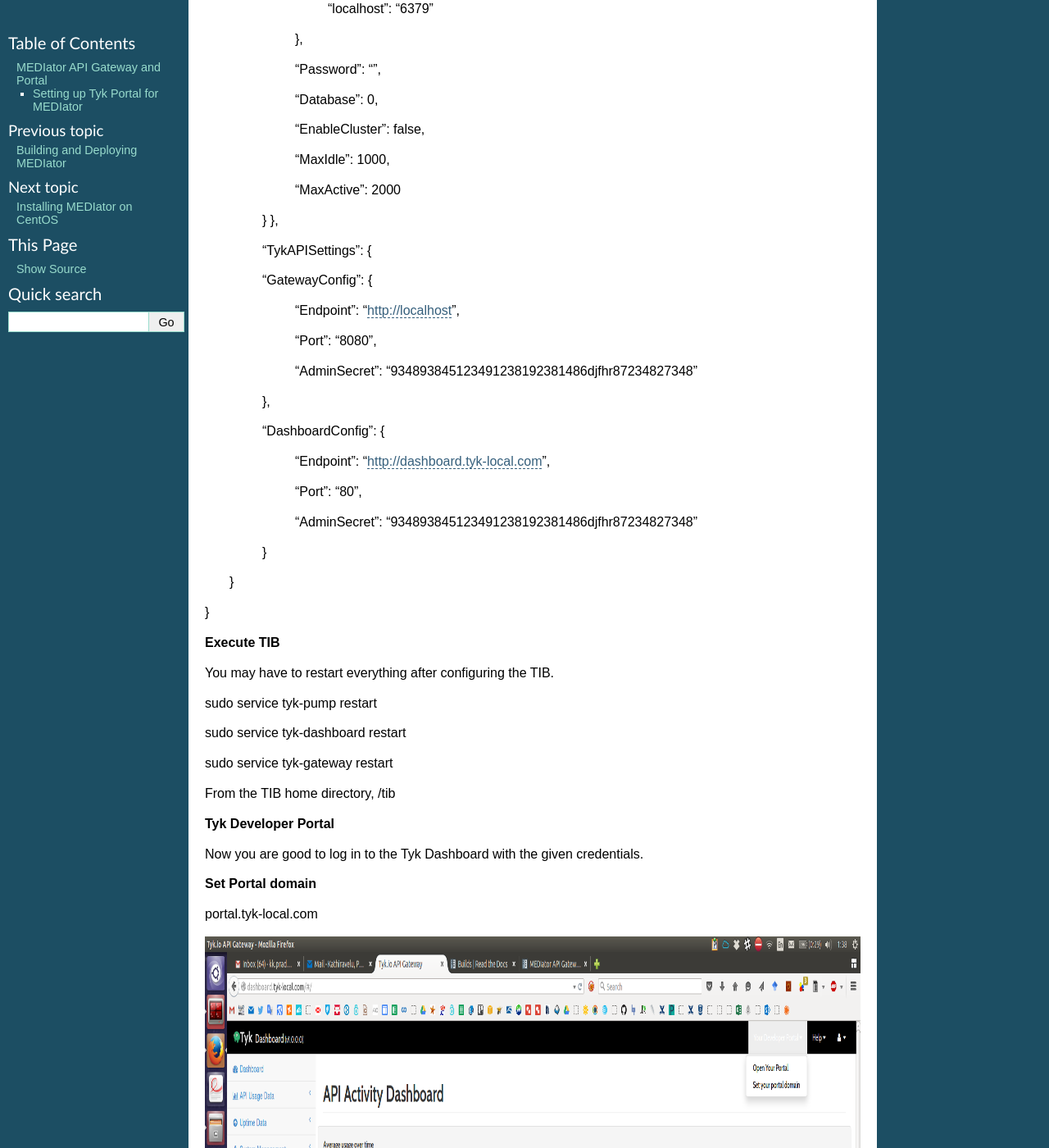
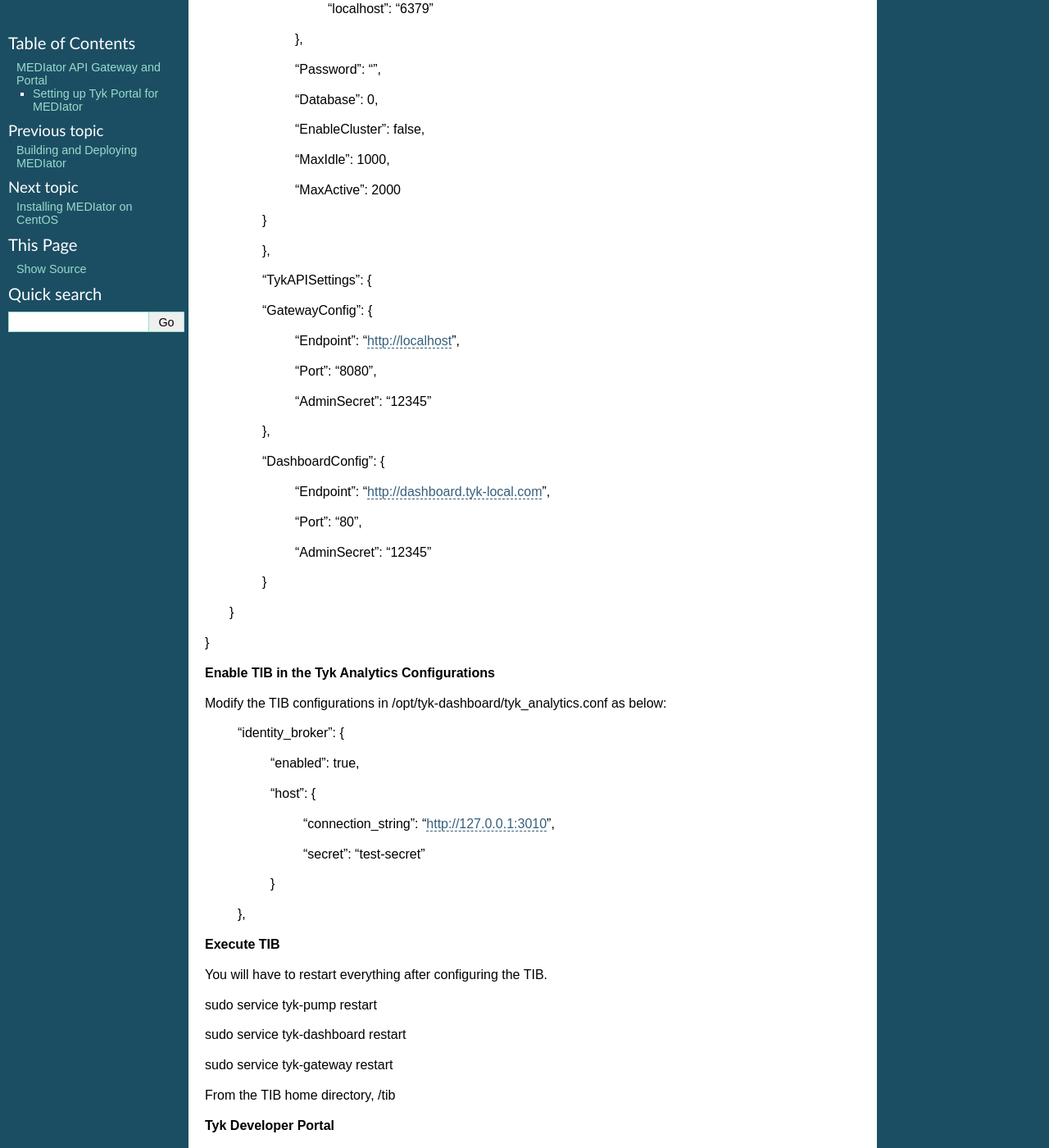
Before and after one commit to pradeeban/mediator, a Sphinx documentation site: the page built from docs/source/sections/API-Gateway.rst, in a window 1280 px wide and 1400 px high, scrolled down 3700 px. Shown: the whole window at 82% size. Built offline with Sphinx 7.4.7, drawn with Linux system fonts in a browser that asks for light colours.

Commit message:
Enable TIB.

```diff
--- a/docs/source/sections/API-Gateway.rst
+++ b/docs/source/sections/API-Gateway.rst
@@ -208,7 +208,7 @@
 
         "ProfileBackendSettings": {},
 
-			"IdentityBackendSettings": {
+		"IdentityBackendSettings": {
 
             "Hosts" : {
 
@@ -227,6 +227,7 @@
             "MaxActive": 2000
 
         }
+
 	},
 
 	"TykAPISettings": {
@@ -237,7 +238,7 @@
 
             "Port": "8080",
 
-            "AdminSecret": "934893845123491238192381486djfhr87234827348"
+            "AdminSecret": "12345"
 
         },
 
@@ -247,18 +248,36 @@
 
             "Port": "80",
 
-            "AdminSecret": "934893845123491238192381486djfhr87234827348"
+            "AdminSecret": "12345"
 
         }
 
     }
+
 }
 
 
+**Enable TIB in the Tyk Analytics Configurations**
+
+Modify the TIB configurations in /opt/tyk-dashboard/tyk_analytics.conf as below:
+
+    "identity_broker": {
+
+        "enabled": true,
+
+        "host": {
+
+            "connection_string": "http://127.0.0.1:3010",
+
+            "secret": "test-secret"
+
+        }
+
+    },
 
 **Execute TIB**
 
-You may have to restart everything after configuring the TIB.
+You will have to restart everything after configuring the TIB.
 
 sudo service tyk-pump restart
 
```
